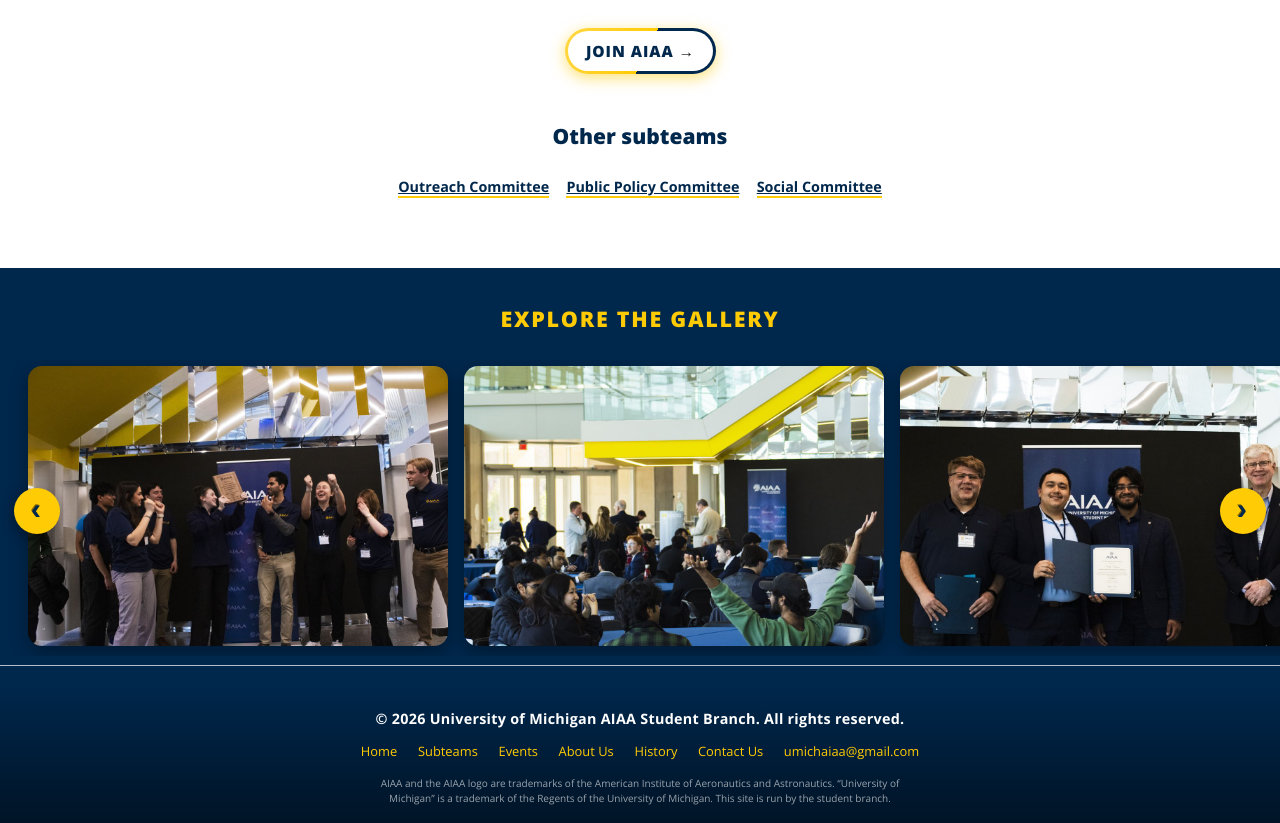
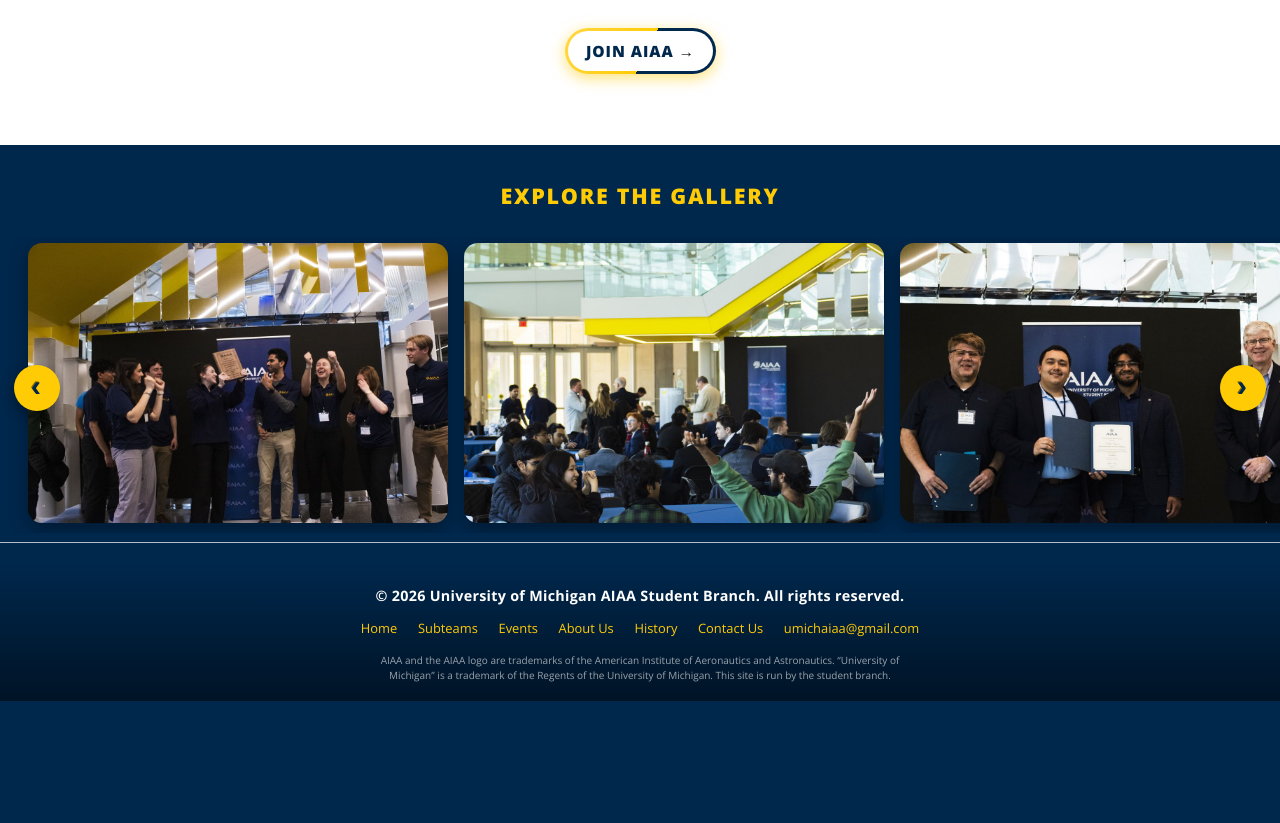
Before and after one commit to parampateldev/umichaiaa-site, an Eleventy site: page src/subteam.njk in a window 1280 px wide. Shown: the part 1122-1945 px from the top of the page. After the commit the page ends 1823 px from the top, so only its background shows below. Built offline with nearby package versions, Linux system fonts and the light colour scheme; Eleventy itself is replaced by a stand-in of ours; files that its build step writes are made by us from their sources; no server answers; what @portabletext/to-html, @sanity/client would draw is missing.

Commit message:
Remove 'Other subteams' links from committee pages

```diff
--- a/src/subteam.njk
+++ b/src/subteam.njk
@@ -24,9 +24,5 @@ eleventyComputed:
 <img class="team-photo" src="{{ team.photo }}" alt="{{ team.photoAlt }}">
 <p class="team-lead">{{ team.body }}</p>
 <p class="team-cta"><a class="join-btn" href="{{ site.joinLink }}">Join AIAA <span aria-hidden="true">&rarr;</span></a></p>
-<h3 class="team-others-h">Other subteams</h3>
-<ul class="team-others">
-{% for t in subteams.teams %}{% if t.id != team.id %}<li><a href="/subteams/{{ t.id }}.html">{{ t.name }}</a></li>{% endif %}{% endfor %}
-</ul>
 </article>
 </div></div></div></div></div>
```
